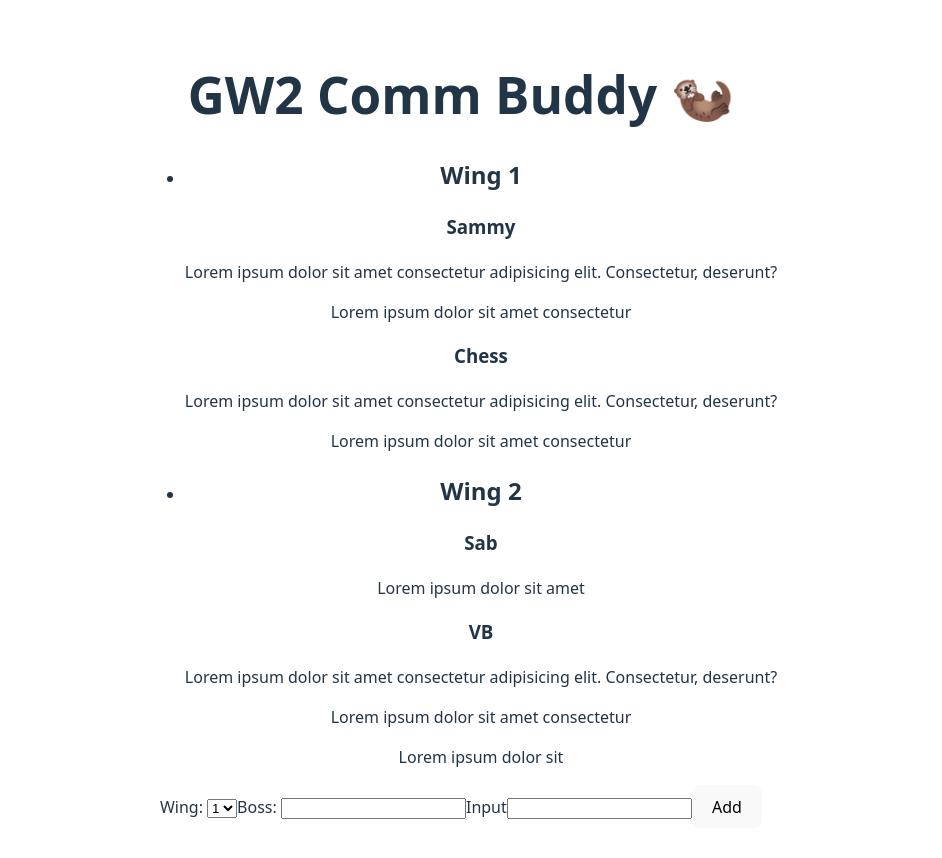
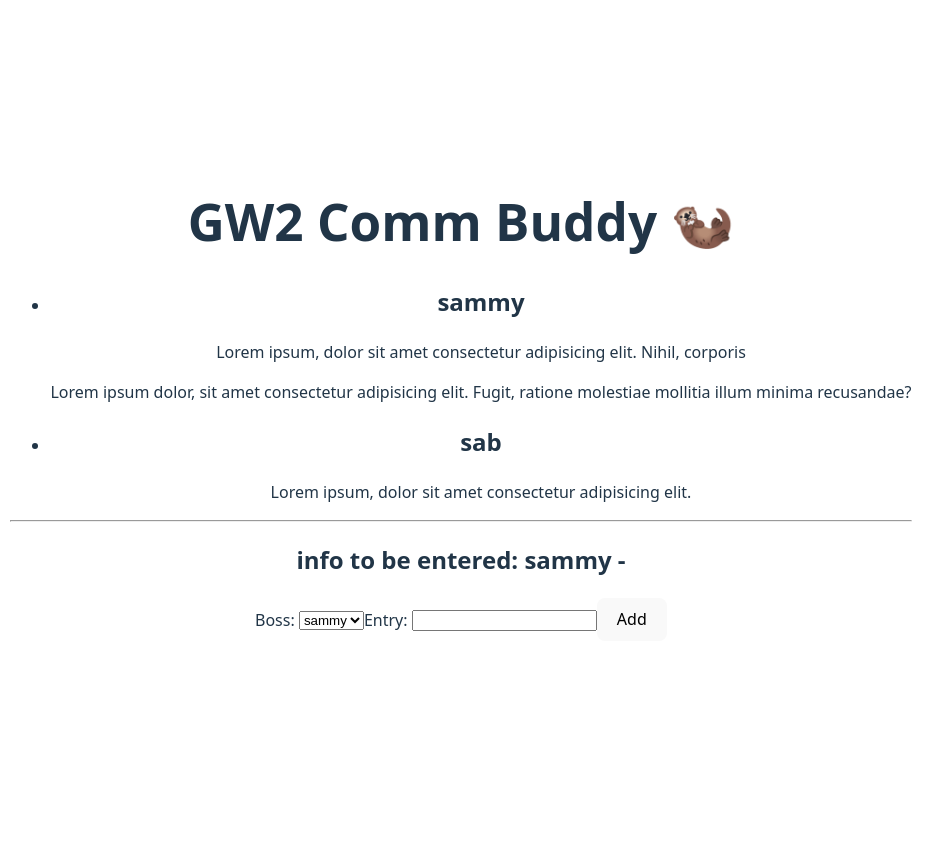
Before and after one commit to ag7621/project-gw2-comm-chat, a React (Vite) app: page / in a window 1280 px wide. Shown: the whole page, without its empty margins (179-1121 px from the left). After the commit the page ends 800 px from the top, so only its background shows below. Built offline with nearby package versions, Linux system fonts and the light colour scheme.

Commit message:
restructured data for simplicity
simplified data for ease of learning/understanding, added uuid for unique id entries, updated code to reflect new data structure

```diff
--- a/package.json
+++ b/package.json
@@ -11,7 +11,8 @@
   },
   "dependencies": {
     "react": "^19.0.0",
-    "react-dom": "^19.0.0"
+    "react-dom": "^19.0.0",
+    "uuid": "^11.1.0"
   },
   "devDependencies": {
     "@eslint/js": "^9.21.0",
--- a/src/App.jsx
+++ b/src/App.jsx
@@ -1,52 +1,29 @@
 import { useEffect, useState } from 'react';
+import { v4 as uuidv4 } from 'uuid';
 import './App.css';
 
 const initialData = [
   {
-    wing: '1',
-    bosses: [
+    name: 'sammy',
+    entries: [
       {
-        boss: 'Sammy',
-        entries: [
-          {
-            id: 1,
-            description:
-              'Lorem ipsum dolor sit amet consectetur adipisicing elit. Consectetur, deserunt?',
-          },
-          { id: 2, description: 'Lorem ipsum dolor sit amet consectetur' },
-        ],
+        id: 1,
+        entry:
+          'Lorem ipsum, dolor sit amet consectetur adipisicing elit. Nihil, corporis',
       },
       {
-        boss: 'Chess',
-        entries: [
-          {
-            id: 1,
-            description:
-              'Lorem ipsum dolor sit amet consectetur adipisicing elit. Consectetur, deserunt?',
-          },
-          { id: 2, description: 'Lorem ipsum dolor sit amet consectetur' },
-        ],
+        id: 2,
+        entry:
+          'Lorem ipsum dolor, sit amet consectetur adipisicing elit. Fugit, ratione molestiae mollitia illum minima recusandae?',
       },
     ],
   },
   {
-    wing: '2',
-    bosses: [
+    name: 'sab',
+    entries: [
       {
-        boss: 'Sab',
-        entries: [{ id: 1, description: 'Lorem ipsum dolor sit amet ' }],
-      },
-      {
-        boss: 'VB',
-        entries: [
-          {
-            id: 1,
-            description:
-              'Lorem ipsum dolor sit amet consectetur adipisicing elit. Consectetur, deserunt?',
-          },
-          { id: 2, description: 'Lorem ipsum dolor sit amet consectetur' },
-          { id: 3, description: 'Lorem ipsum dolor sit' },
-        ],
+        id: 3,
+        entry: 'Lorem ipsum, dolor sit amet consectetur adipisicing elit.',
       },
     ],
   },
@@ -55,31 +32,27 @@
 function App() {
   const [data, setData] = useState(initialData);
 
-  const [wing, setWing] = useState('1');
-  const [boss, setBoss] = useState('');
-  const [entries, setEntries] = useState('');
-
-  function handleAddEncounter(item) {
-    console.log('adding: ', item);
-    setData((prevItems) => [...prevItems, item]);
-  }
+  const [selectedBoss, setSelectedBoss] = useState('sammy');
+  const [newEntry, setNewEntry] = useState('');
 
   function handleSubmit(e) {
     e.preventDefault();
 
-    const newEncounter = {
-      wing,
-      boss,
-      entries,
-    };
+    const newId = uuidv4();
+    console.log(newId);
+    console.log(selectedBoss);
+    console.log(newEntry);
 
-    console.log(wing);
-    console.log(boss);
-    console.log(entries);
-
-    handleAddEncounter(newEncounter);
-    setBoss('');
-    setEntries('');
+    setData((prevData) =>
+      prevData.map((boss) =>
+        boss.name === selectedBoss
+          ? {
+              ...boss,
+              entries: [...boss.entries, { id: newId, entry: newEntry }],
+            }
+          : boss
+      )
+    );
   }
 
   useEffect(() => {
@@ -92,46 +65,36 @@
   return (
     <div>
       <h1>GW2 Comm Buddy 🦦</h1>
+
       <ul>
-        {data.map((wing) => (
-          <li key={wing.wing}>
-            <h2>Wing {wing.wing}</h2>
-            {wing.bosses.map((boss) => (
-              <div key={boss.boss}>
-                <h3>{boss.boss}</h3>
-                {boss.entries.map((entry) => (
-                  <p key={entry.id}>{entry.description}</p>
-                ))}
-              </div>
+        {data.map((boss) => (
+          <li key={boss.name}>
+            <h2>{boss.name}</h2>
+            {boss.entries.map((entry) => (
+              <p key={entry.id}>{entry.entry}</p>
             ))}
           </li>
         ))}
       </ul>
+
+      <hr />
+
       <form onSubmit={handleSubmit}>
-        <label>Wing: </label>
-        <select onChange={(e) => setWing(e.target.value)}>
-          <option value="1">1</option>
-          <option value="2">2</option>
-          <option value="3">3</option>
-          <option value="4">4</option>
-          <option value="5">5</option>
-          <option value="6">6</option>
-          <option value="7">7</option>
-          <option value="8">8</option>
+        <h2>
+          info to be entered: {selectedBoss} - {newEntry}
+        </h2>
+
+        <label>Boss: </label>
+        <select onChange={(e) => setSelectedBoss(e.target.value)}>
+          <option value="sammy">sammy</option>
+          <option value="sab">sab</option>
         </select>
 
-        <label>Boss: </label>
+        <label>Entry: </label>
         <input
           type="text"
-          value={boss}
-          onChange={(e) => setBoss(e.target.value)}
-        />
-
-        <label>Input</label>
-        <input
-          type="text"
-          value={entries}
-          onChange={(e) => setEntries(e.target.value)}
+          value={newEntry}
+          onChange={(e) => setNewEntry(e.target.value)}
         />
 
         <button>Add</button>
```
Also changed, not shown: 1 other file (tests, documents, lock files or other folders).
